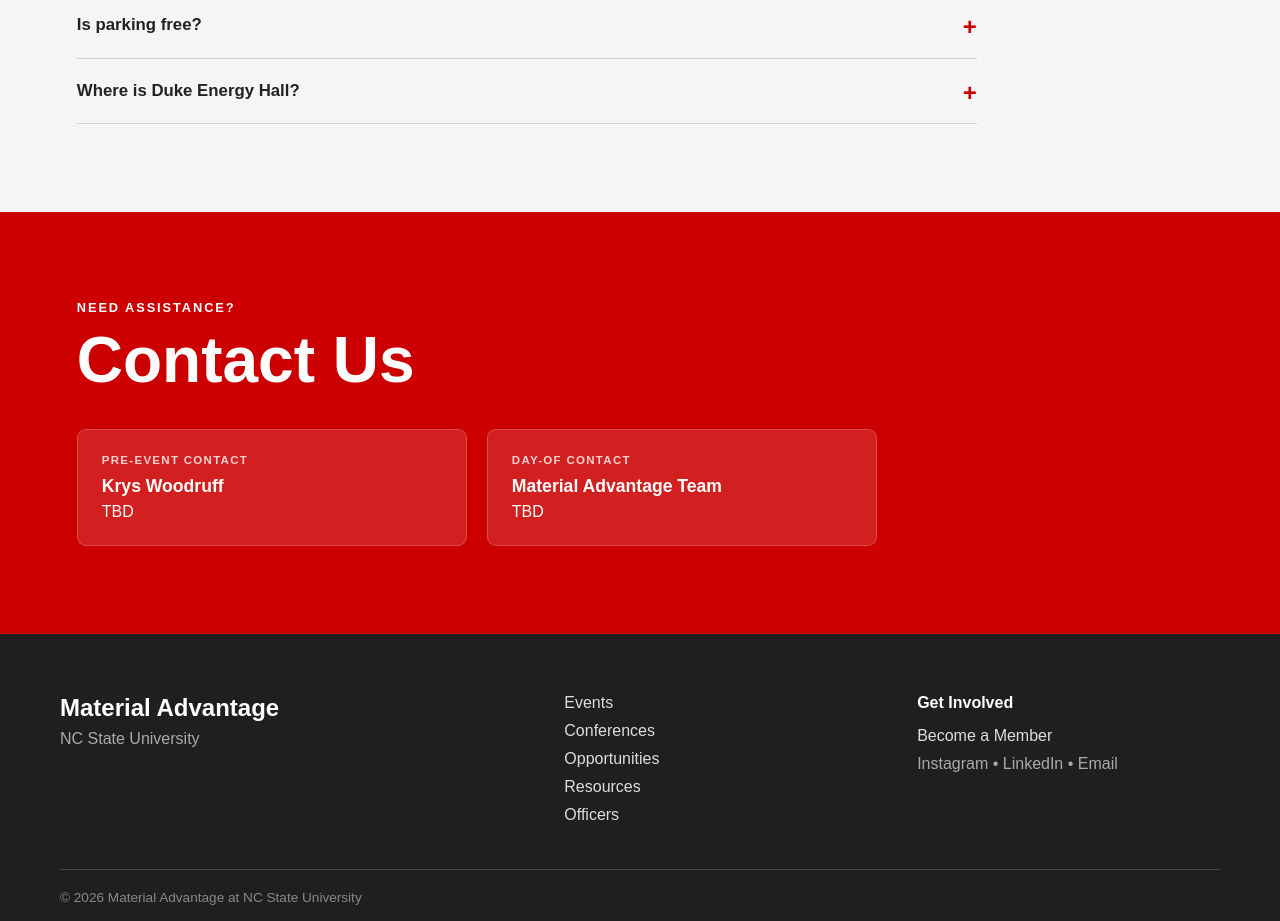
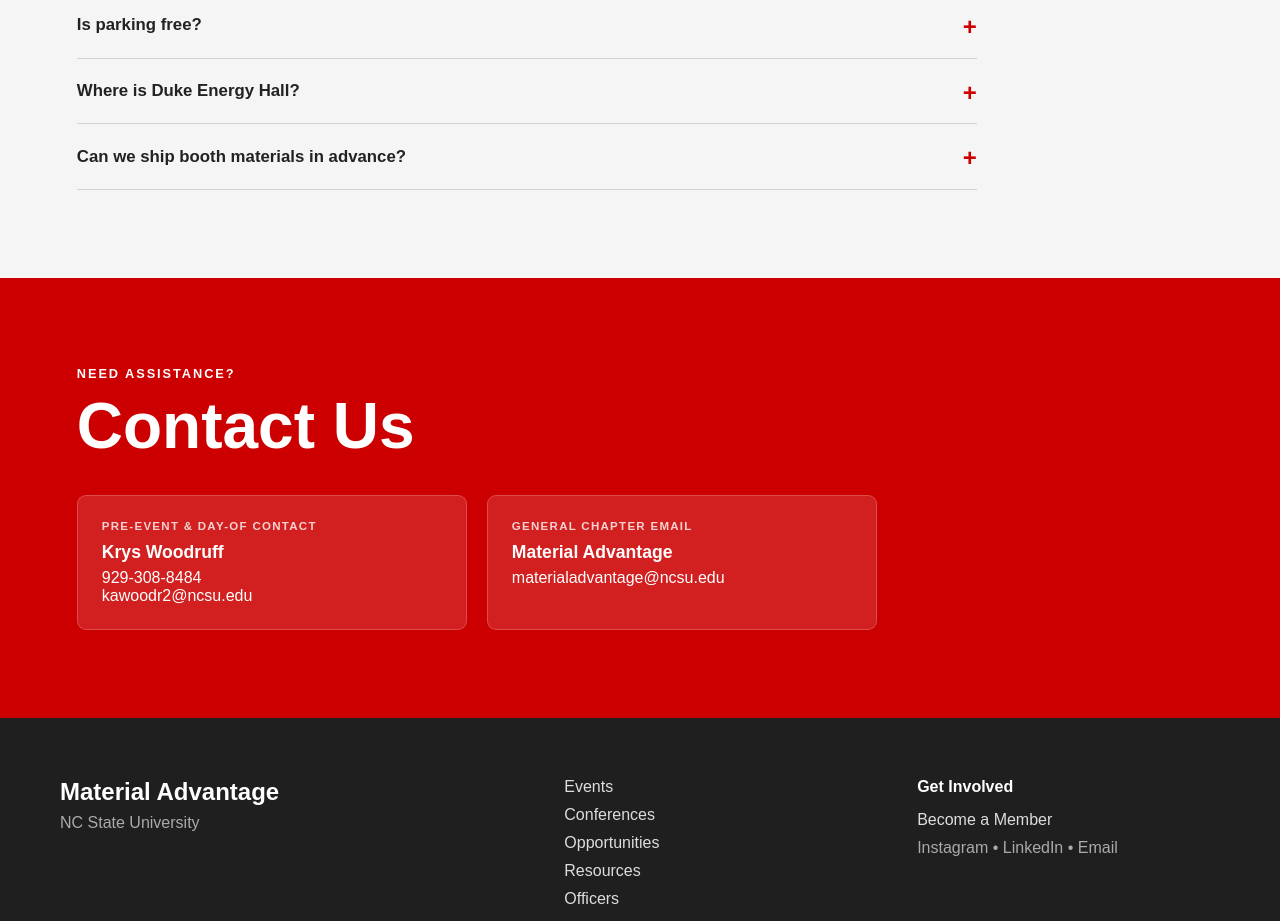
Before and after one commit to sree-73/material-advantage-website, a React (Vite) app: page /career-fair/company-logistics in a window 1280 px wide. Shown: the part 5880-6801 px from the top of the page. Built offline with nearby package versions, Linux system fonts and the light colour scheme.

Commit message:
updated contact and faq for fair

```diff
--- a/src/data/companyLogistics.js
+++ b/src/data/companyLogistics.js
@@ -151,15 +151,15 @@
 
 export const contacts = [
   {
-    role: "Pre-Event Contact",
+    role: "Pre-Event & Day-of Contact",
     name: "Krys Woodruff",
     phone: "929-308-8484",
-    email: "TBD",
+    email: "kawoodr2@ncsu.edu",
   },
   {
-    role: "Day-of Contact",
-    name: "Material Advantage Team",
-    email: "TBD",
+    role: "General Chapter Email",
+    name: "Material Advantage",
+    email: "materialadvantage@ncsu.edu",
   },
 ];
 
@@ -184,4 +184,9 @@
     answer:
       "Duke Energy Hall is located on the second floor of James B. Hunt Jr. Library. Enter from Partners Way, take the elevator to Level 2, and continue straight across the lobby.",
   },
+  {
+  question: "Can we ship booth materials in advance?",
+  answer:
+    "Yes. If you plan to ship booth materials before the event, please send them to:\n\nMaterial Advantage Student Chapter\n911 Partners Way\nEngineering Building I\nRaleigh, NC 27695-7907\n\nPlease also let us know the estimated delivery date and time so our officers can watch for your package."
+  }
 ];
--- a/src/pages/CompanyLogistics.jsx
+++ b/src/pages/CompanyLogistics.jsx
@@ -354,6 +354,11 @@
 
                 <strong>{contact.name}</strong>
 
+                {contact.phone && (
+                  <a href={`tel:${contact.phone.replace(/-/g, "")}`}>
+                    {contact.phone}
+                  </a>
+                )}
                 <a href={`mailto:${contact.email}`}>
                   {contact.email}
                 </a>
--- a/src/styles/CompanyLogistics.css
+++ b/src/styles/CompanyLogistics.css
@@ -645,6 +645,8 @@
   color: #555555;
 
   line-height: 1.7;
+
+  white-space: pre-line;
 }
 
 
```
